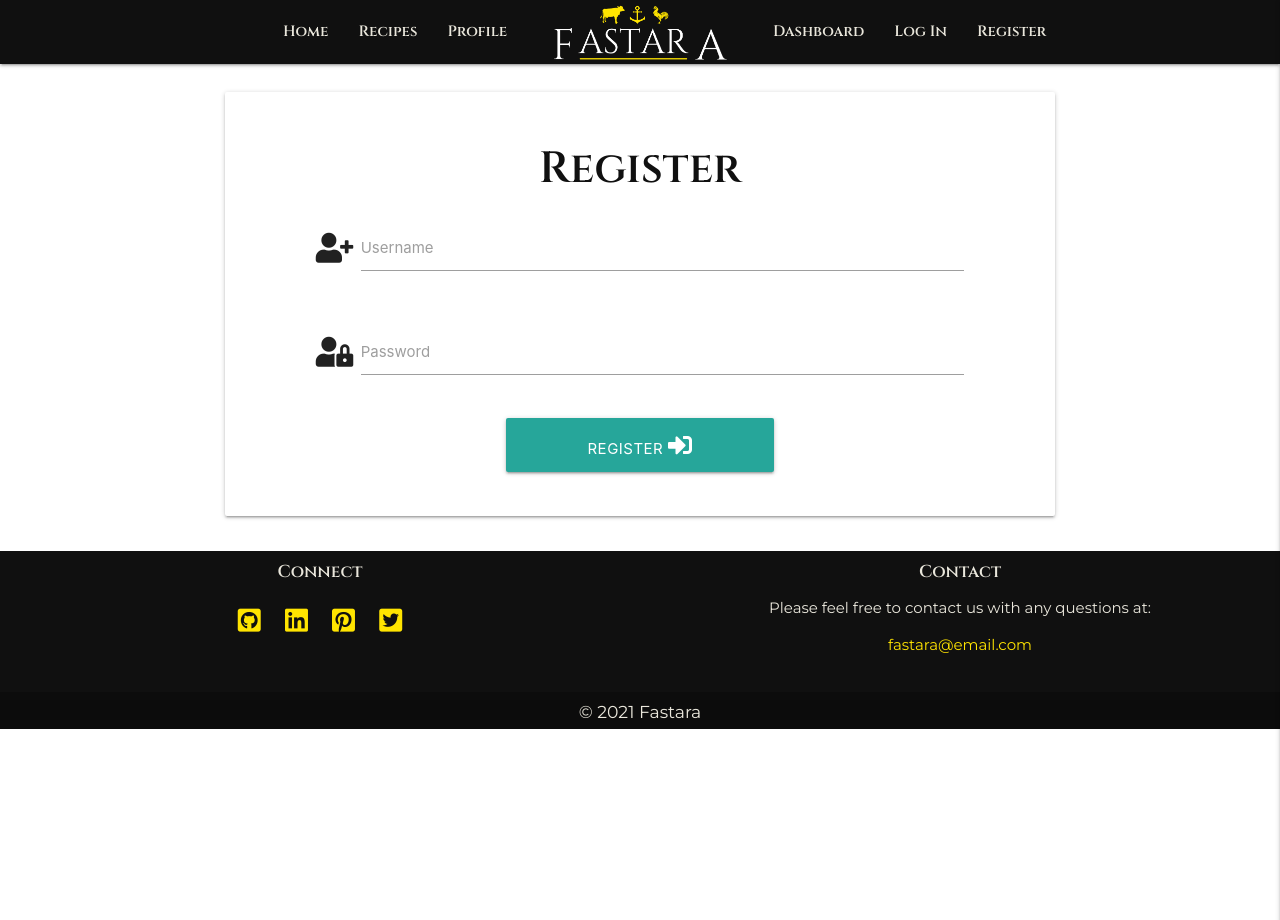
After one commit to Tawnygoody/Fastara, a Flask app: page /register in a window 1280 px wide. The commit adds this page. Run offline with Flask 2, Linux system fonts and the light colour scheme; some libraries are stand-ins or nearby versions.

Commit message:
Registration template added to register.html

```diff
--- a/app.py
+++ b/app.py
@@ -4,6 +4,7 @@ from flask import (
     redirect, request, session, url_for)
 from flask_pymongo import PyMongo
 from bson.objectid import ObjectId
+from werkzeug.security import generate_password_hash, check_password_hash
 if os.path.exists("env.py"):
     import env
 
@@ -23,6 +24,11 @@ def home():
     return render_template("home.html", recipes=recipes)
 
 
+@app.route("/register", methods=["GET", "POST"])
+def register():
+    return render_template("register.html")
+
+
 @app.route("/get_recipes")
 def get_recipes():
     recipes = mongo.db.recipes.find()
--- a/static/css/style.css
+++ b/static/css/style.css
@@ -2,6 +2,10 @@
 
 body {
     min-height: 100vh;
+}
+
+.center-align {
+    text-align: center;
 }
 
 /** --- Text --- **/
--- a/templates/base.html
+++ b/templates/base.html
@@ -32,7 +32,7 @@
                     <ul class="left nav-items-right">
                     <li><a href="#">Dashboard</a></li>
                     <li><a href="#">Log In</a></li>
-                    <li><a href="#">Register</a></li>
+                    <li><a href="{{ url_for('register') }}">Register</a></li>
                 </ul>
                 </div>
             </div>
@@ -42,8 +42,10 @@
             <li class="center-align"><img src="/static/images/logo.png" class="sidenav-logo" id="fastara-logo" alt="Fastara logo"></li>
             <li><a href="{{ url_for('home') }}">Home</a></li>
             <li><a href="#">Recipes</a></li>
+            <li><a href="#">Profile</a></li>
+            <li><a href="#">Dashboard</a></li>
             <li><a href="#">Log In</a></li>
-            <li><a href="#">Register</a></li>
+            <li><a href="{{ url_for('register') }}">Register</a></li>
         </ul>
     </header>
 
--- /dev/null
+++ b/templates/register.html
@@ -0,0 +1,34 @@
+{% extends "base.html" %}
+{% block content %}
+
+    <div class="row">
+        <form class="col s12 m8 offset-m2" method="POST" action="{{ url_for('register') }}">
+            <div class="card-panel">
+                <!--Username-->
+                <div class="row">
+                    <h3 class="center headings-dark">Register</h3>
+                    <div class="input-field col s10 offset-s1">
+                        <i class="fas fa-user-plus prefix"></i>
+                        <input id="username" name="username" type="text" class="validate">
+                        <label for="username">Username</label>
+                    </div>
+                </div>
+                <!--Password-->
+                <div class="row">
+                    <div class="input-field col s10 offset-s1">
+                        <i class="fas fa-user-lock prefix"></i>
+                        <input id="password" name="password" type="password" class="validate">
+                        <label for="password">Password</label>
+                    </div>
+                </div>
+                <!--Register Button-->
+                <div class="row">
+                    <button type="submit" class="col s4 offset-s4 btn-large">
+                        Register <i class="fas fa-sign-in-alt"></i>
+                    </button>
+                </div>
+            </div>
+        </form>
+    </div>
+
+{% endblock %}
```
